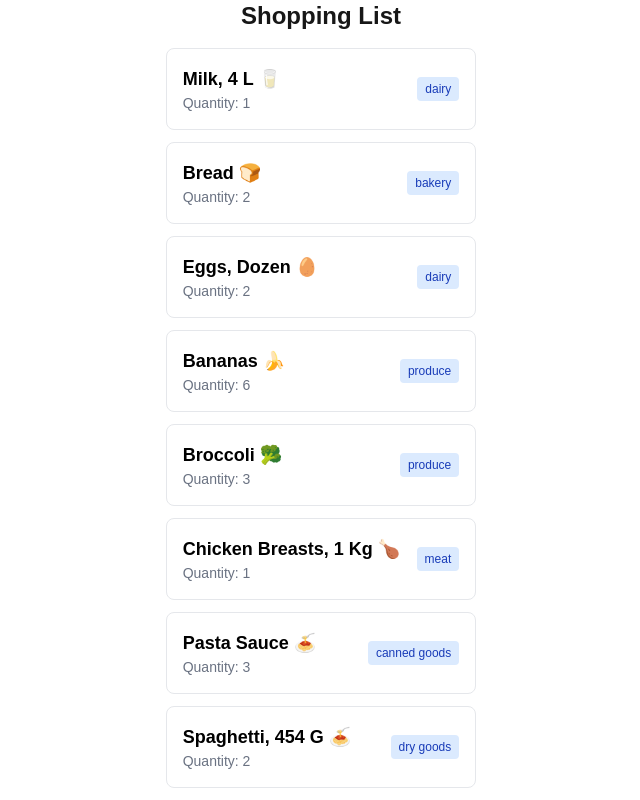
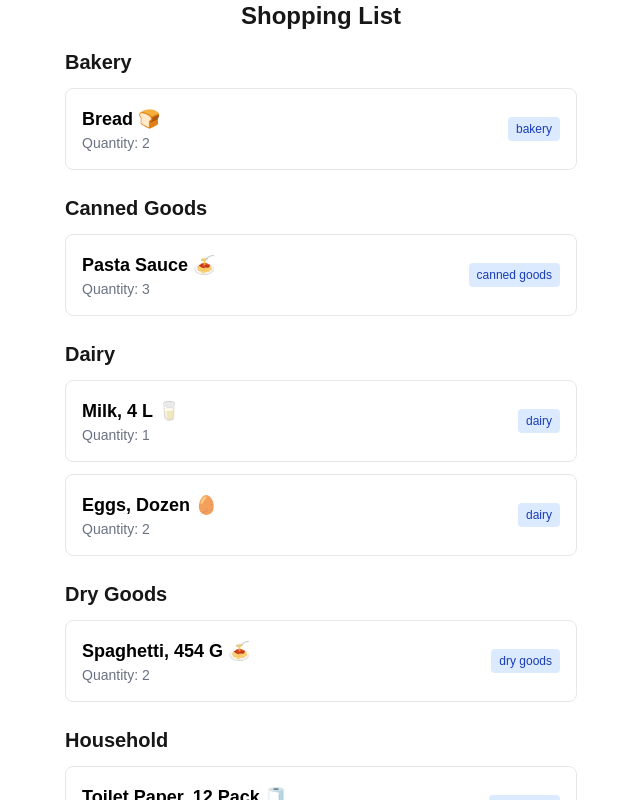
Before and after one commit to RealTestingp/cprg306-assignments, a Next.js app: page /week-4 in a window 1280 px wide. Shown: the top 800 px of the page, without its empty margins (319-959 px from the left). Built offline with nearby package versions, Linux system fonts and the light colour scheme.

Commit message:
Optional Extra Challenge

```diff
--- a/app/week-4/item-list.js
+++ b/app/week-4/item-list.js
@@ -1,9 +1,22 @@
 import Item from './item';
 
 const ItemList = ({ items }) => {
+  const groupItems = items.reduce((grouped, item) => {
+    if (!grouped[item.category]) {
+      grouped[item.category] = [];
+    }
+    grouped[item.category].push(item);
+    return grouped;
+  }, {});
+
+  const sortedCategories = Object.keys(groupItems).sort();
+
   return (
-    <div>
-      {items.map((item) => (
+    <div className="w-full max-w-lg">
+      {sortedCategories.map((category) => (
+        <div key={category} className="mb-6">
+          <h2 className="text-xl font-semibold mb-3 capitalize">{category}</h2>
+          {groupItems[category].map((item) => (
             <Item
               key={item.id}
               name={item.name}
@@ -12,7 +25,24 @@ const ItemList = ({ items }) => {
             />
           ))}
         </div>
-  );
+      ))}
+    </div>
+  )
 }
 
+// const ItemList = ({ items }) => {
+//   return (
+//     <div>
+//       {items.map((item) => (
+//         <Item
+//           key={item.id}
+//           name={item.name}
+//           quantity={item.quantity}
+//           category={item.category}
+//         />
+//       ))}
+//     </div>
+//   );
+// }
+
 export default ItemList;
```
Lines whose indentation alone changed are shown as unchanged.
